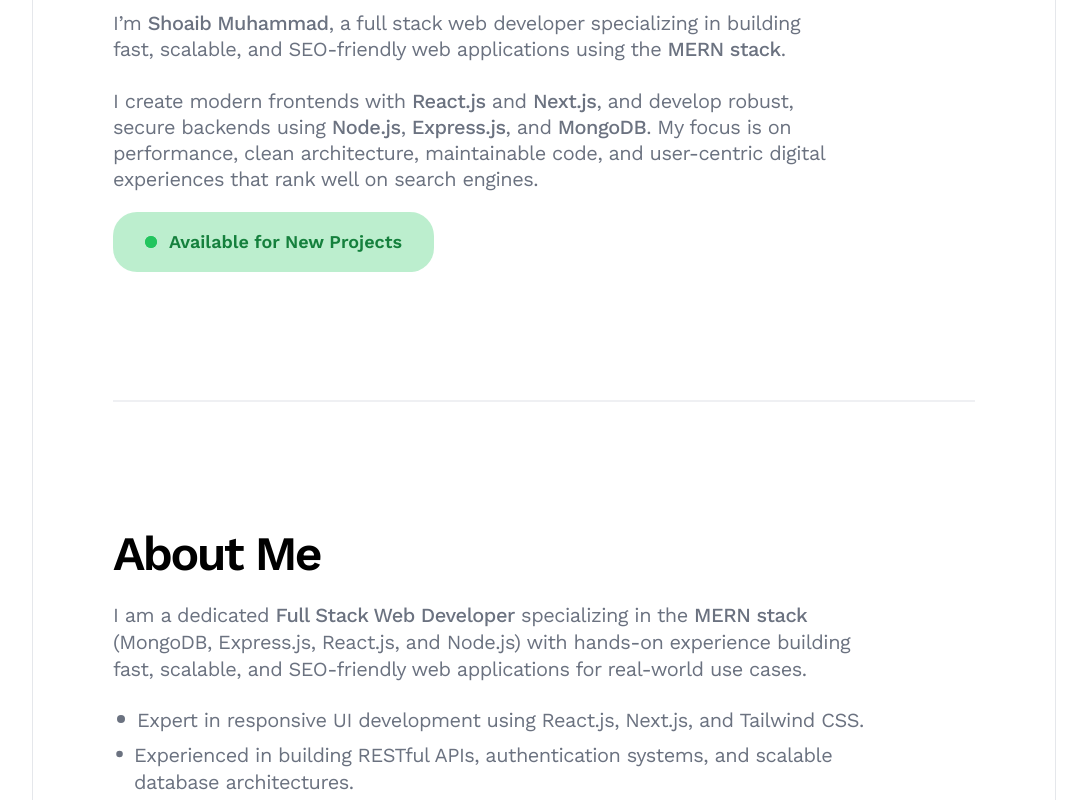
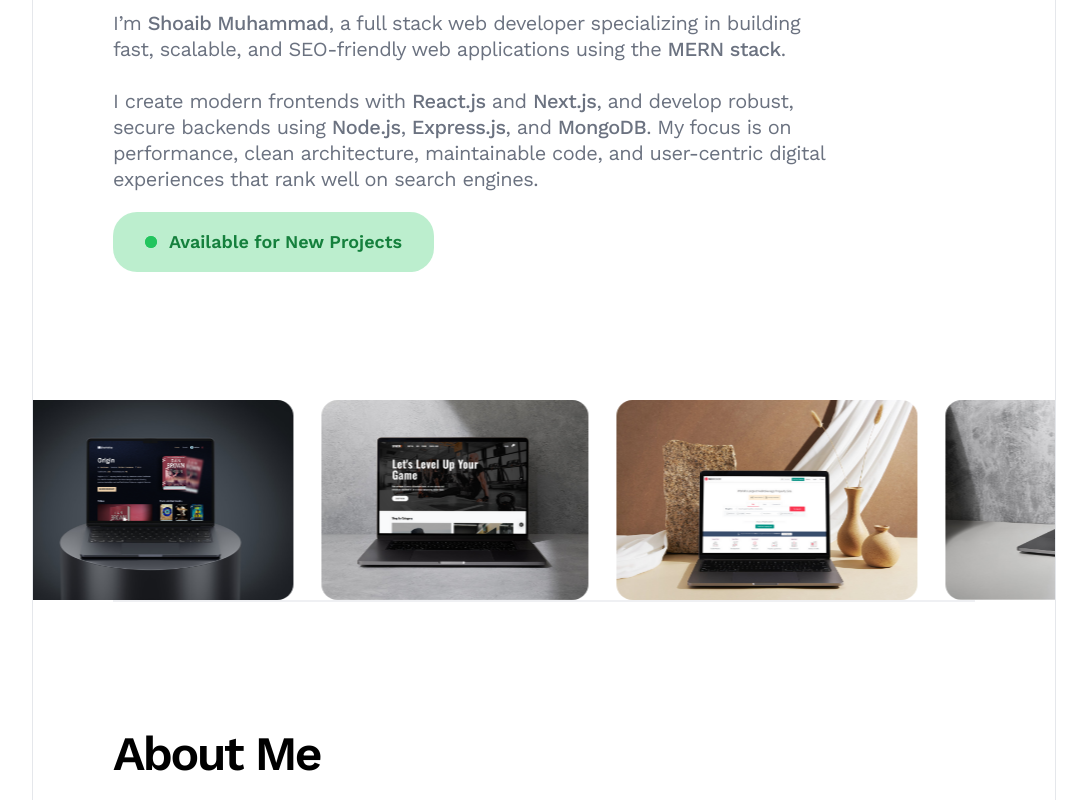
Before and after one commit to ShoaibMuhammad786/full_stack_developer_portfolio, a Next.js app: page / in a window 1280 px wide. Shown: the part 473-1273 px from the top of the page, without its empty margins (96-1183 px from the left). Built offline with nearby package versions, Linux system fonts and the light colour scheme.

Commit message:
add image carousel

```diff
--- a/components/home/HomePage.jsx
+++ b/components/home/HomePage.jsx
@@ -16,7 +16,7 @@ const HomePage = () => {
     <HomeClient>
       <main className="w-full relative lg:w-[80%] xl:w-[1200px] 2xl:w-[1300px] mx-auto bg-transparent border-l border-r">
         <Hero />
-        {/* <Projects /> */}
+        <Projects />
         <Border />
         <About />
         <Border />
--- a/components/home/Projects.jsx
+++ b/components/home/Projects.jsx
@@ -8,17 +8,19 @@ const Projects = () => {
   return (
     <section className="w-full relative overflow-hidden flex items-center justify-center">
       <div className="flex items-center gap-7 z-10 relative animate-marquee">
-        {[...PROJECTS, ...PROJECTS, ...PROJECTS, ...PROJECTS].map((project, i) => (
+        {[...PROJECTS, ...PROJECTS, ...PROJECTS, ...PROJECTS].map(
+          (project, i) => (
             <Image
               key={i}
               src={project?.image}
-            alt="project-1"
+              alt={`${project?.title} project image`}
               width={360}
               height={300}
               priority
               className="object-cover w-[250px] h-[140px] lg:h-[200px] xl:h-[260px] rounded-2xl lg:w-auto"
             />
-        ))}
+          ),
+        )}
       </div>
     </section>
   );
```
Lines whose indentation alone changed are shown as unchanged.
